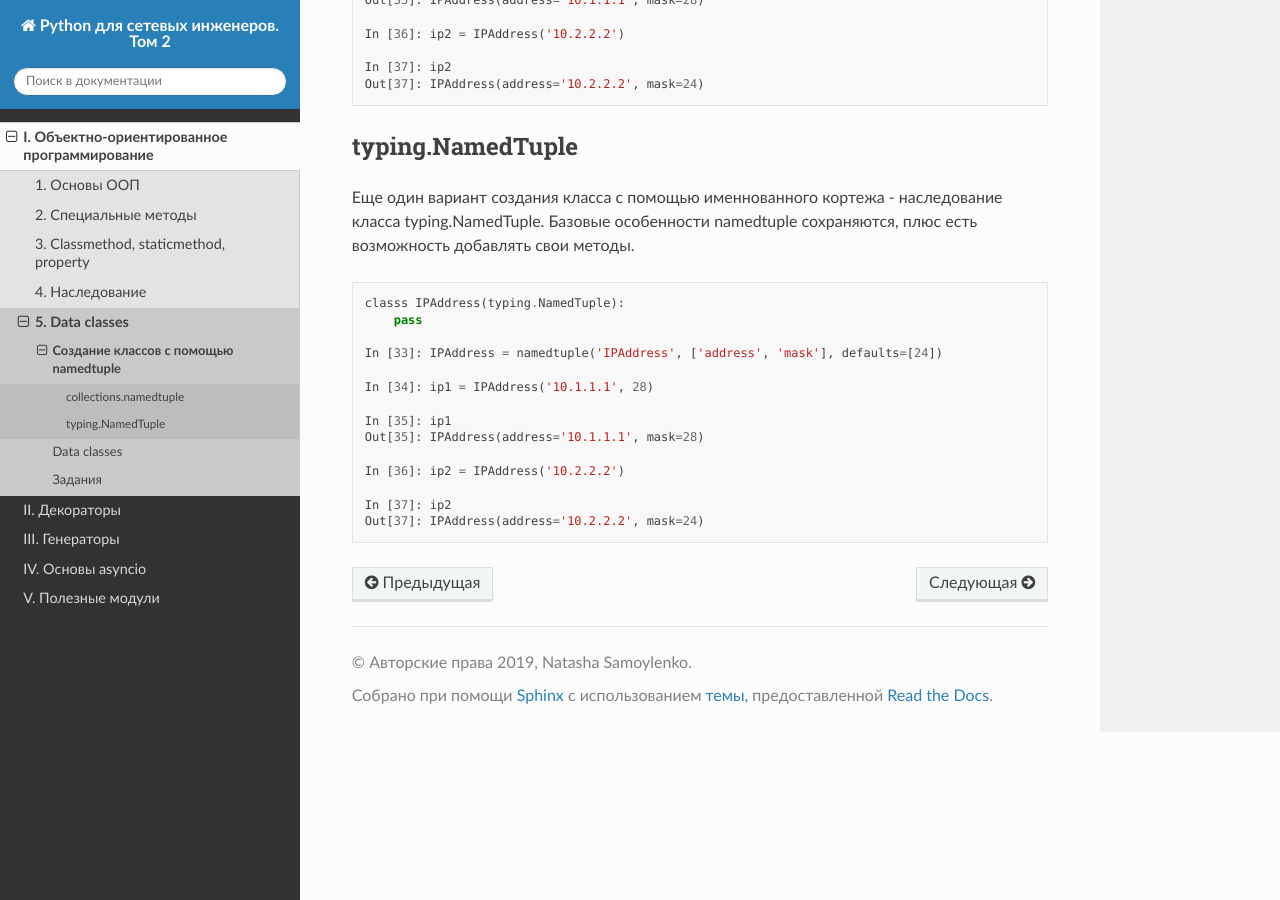
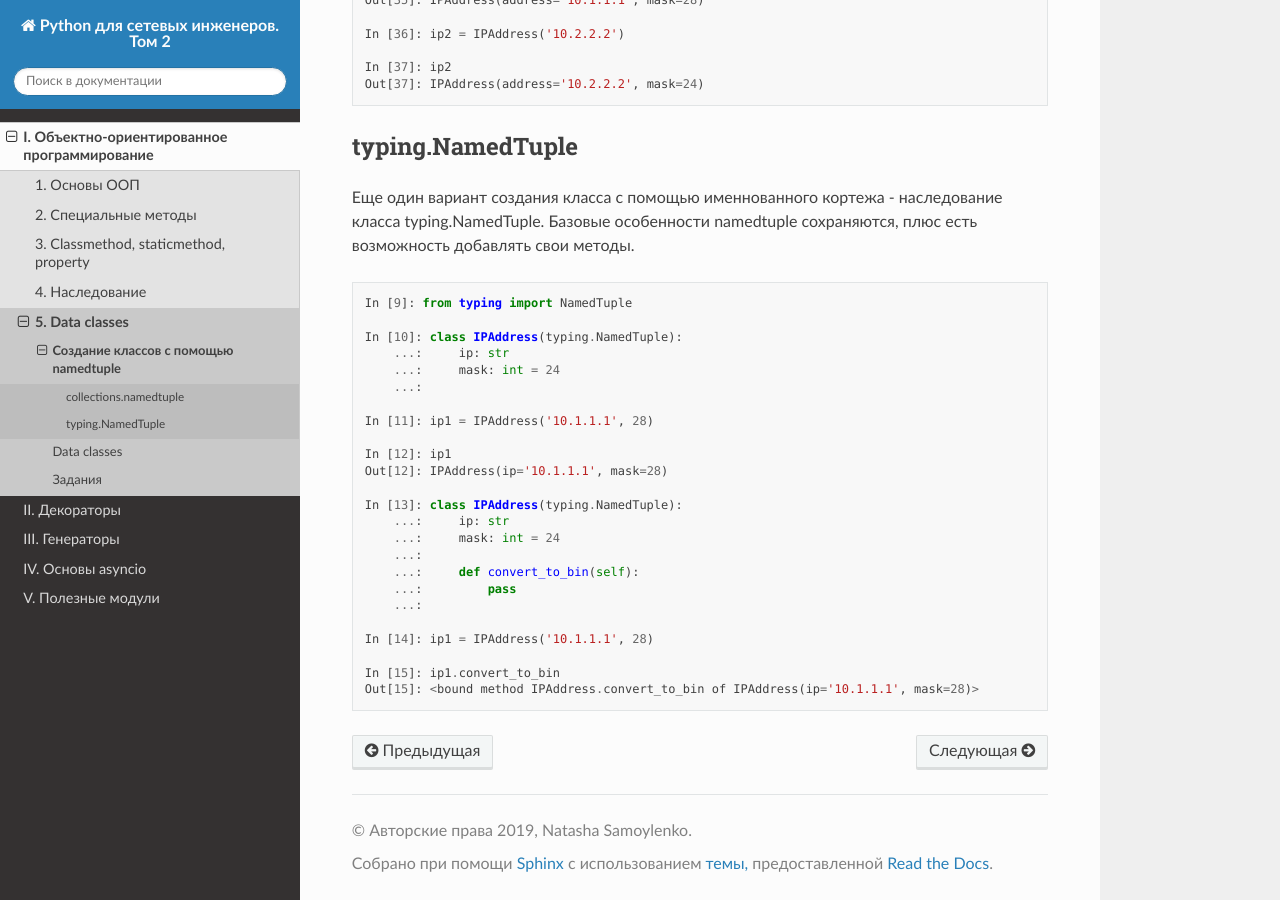
Before and after one commit to natenka/advpyneng-book, a Sphinx documentation site: the page built from docs/source/book/05_data_classes/namedtuple.rst, in a window 1280 px wide and 900 px high, scrolled down 2370 px. Built offline with Sphinx 7.4.7 and the Read the Docs theme 2.0.0, drawn with Linux system fonts in a browser that asks for light colours; pages that are not in the unit, such as notebooks, are missing from menus.

Commit message:
Update oop

```diff
--- a/docs/source/book/05_data_classes/namedtuple.rst
+++ b/docs/source/book/05_data_classes/namedtuple.rst
@@ -140,17 +140,27 @@ typing.NamedTuple
 
 .. code:: python
 
-    classs IPAddress(typing.NamedTuple):
-        pass
+    In [9]: from typing import NamedTuple
 
-    In [33]: IPAddress = namedtuple('IPAddress', ['address', 'mask'], defaults=[24])
+    In [10]: class IPAddress(typing.NamedTuple):
+        ...:     ip: str
+        ...:     mask: int = 24
+        ...:
 
-    In [34]: ip1 = IPAddress('10.1.1.1', 28)
+    In [11]: ip1 = IPAddress('10.1.1.1', 28)
 
-    In [35]: ip1
-    Out[35]: IPAddress(address='10.1.1.1', mask=28)
+    In [12]: ip1
+    Out[12]: IPAddress(ip='10.1.1.1', mask=28)
 
-    In [36]: ip2 = IPAddress('10.2.2.2')
+    In [13]: class IPAddress(typing.NamedTuple):
+        ...:     ip: str
+        ...:     mask: int = 24
+        ...:
+        ...:     def convert_to_bin(self):
+        ...:         pass
+        ...:
 
-    In [37]: ip2
-    Out[37]: IPAddress(address='10.2.2.2', mask=24)
+    In [14]: ip1 = IPAddress('10.1.1.1', 28)
+
+    In [15]: ip1.convert_to_bin
+    Out[15]: <bound method IPAddress.convert_to_bin of IPAddress(ip='10.1.1.1', mask=28)>
```
Also changed, not shown: docs/source/book/04_oop_inheritance/mixin.rst (+0 -15 lines), docs/source/book/00_oop_extra/memory_test.py (renamed from docs/source/book/04_oop_inheritance/memory_test.py), docs/source/book/00_oop_extra/metaclass_subclasses_map.rst (renamed from docs/source/book/04_oop_inheritance/metaclass_subclasses_map.rst), docs/source/book/00_oop_extra/slots_example.py (renamed from docs/source/book/04_oop_inheritance/slots_example.py).
